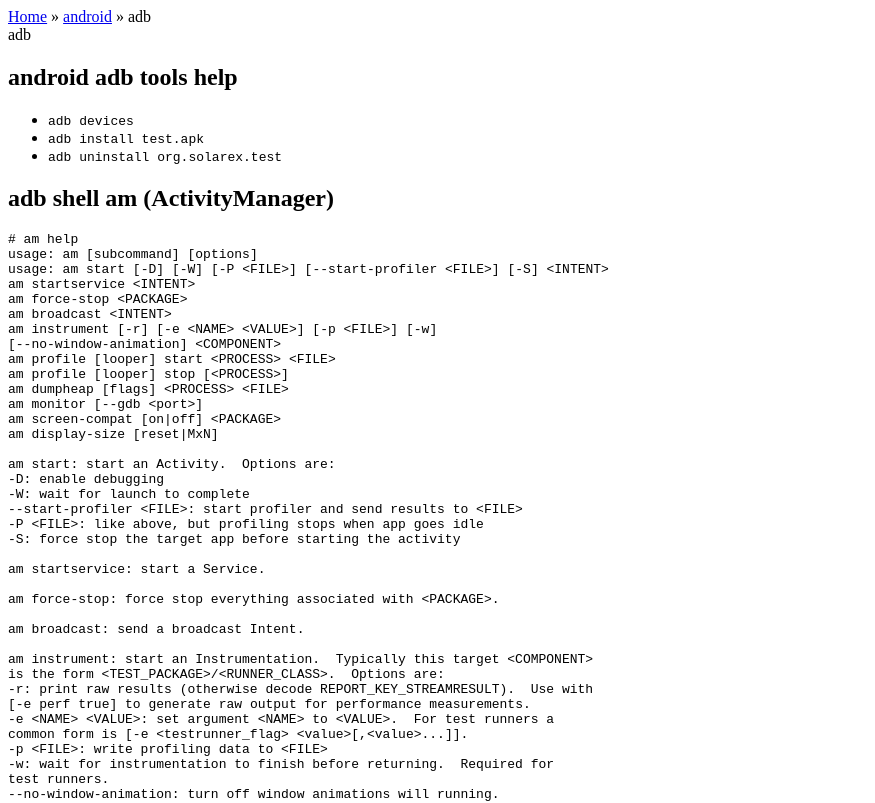
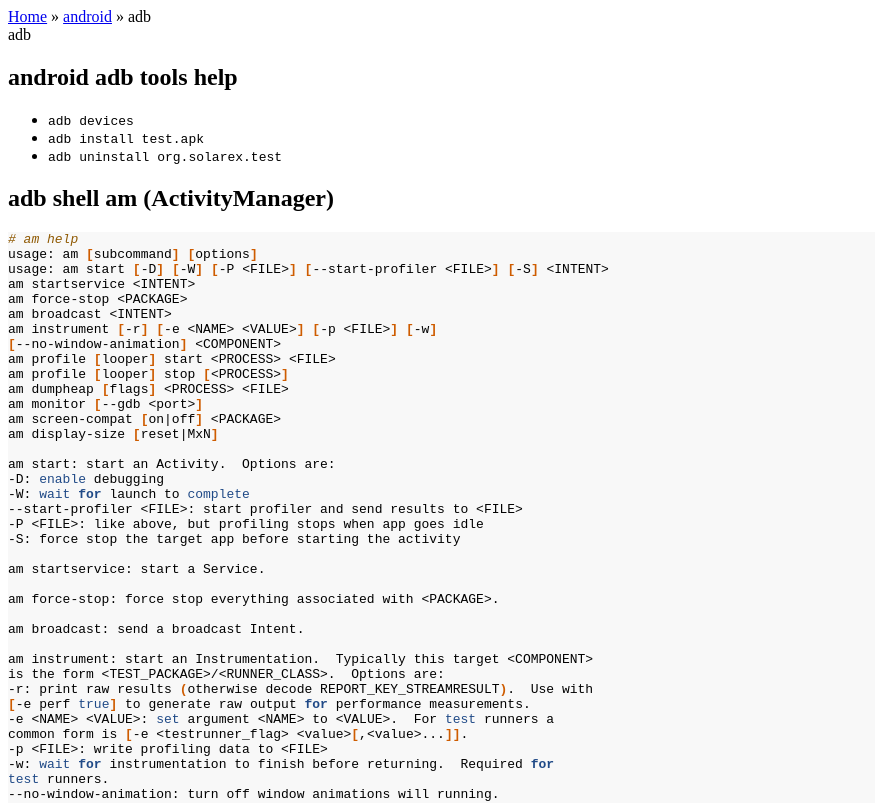
Before and after one commit to Solarex/wiki, a plain HTML site: page android/adb.html in a window 1280 px wide. Shown: the top 803 px of the page, 0-875 px from the left. Drawn offline with Linux system fonts and the light colour scheme; the site is published under a folder, as on GitHub Pages, so addresses that start at the root find nothing.

Commit message:
new html files added

```diff
--- a/android/adb.html
+++ b/android/adb.html
@@ -1,8 +1,8 @@
 <!DOCTYPE HTML>
 <html>
     <head>
-        <link rel="Stylesheet" type="text/css" href="/static/css/style.css">
-        <link rel="Stylesheet" type="text/css" href="/static/css/tango.css">
+        <link rel="Stylesheet" type="text/css" href="../static/css/style.css">
+        <link rel="Stylesheet" type="text/css" href="../static/css/tango.css">
         <title>adb - Wiki.Solarex</title>
         <meta name="keywords" content="wiki, markdown, linux, python, git, vim and so on"/>
         <meta name="description" content="Solarex's wiki, powered by simiki, focus on linux, python and other stuff"/>
--- a/git/git.html
+++ b/git/git.html
@@ -1,8 +1,8 @@
 <!DOCTYPE HTML>
 <html>
     <head>
-        <link rel="Stylesheet" type="text/css" href="/static/css/style.css">
-        <link rel="Stylesheet" type="text/css" href="/static/css/tango.css">
+        <link rel="Stylesheet" type="text/css" href="../static/css/style.css">
+        <link rel="Stylesheet" type="text/css" href="../static/css/tango.css">
         <title>git - Wiki.Solarex</title>
         <meta name="keywords" content="wiki, markdown, linux, python, git, vim and so on"/>
         <meta name="description" content="Solarex's wiki, powered by simiki, focus on linux, python and other stuff"/>
```
Also changed, not shown: linux/commands.html (+2 -2 lines), linux/shell.html (+2 -2 lines), python/virtualenv.html (+2 -2 lines), tools/awk.html (+2 -2 lines), tools/curl.html (+2 -2 lines), tools/eclipse_skills.html (+2 -2 lines), tools/find.html (+2 -2 lines), tools/git.html (+2 -2 lines), tools/grep.html (+2 -2 lines), tools/iptables.html (+2 -2 lines), tools/rsync.html (+2 -2 lines), tools/sed.html (+2 -2 lines), tools/vim.html (+2 -2 lines), tools/wget.html (+2 -2 lines).
